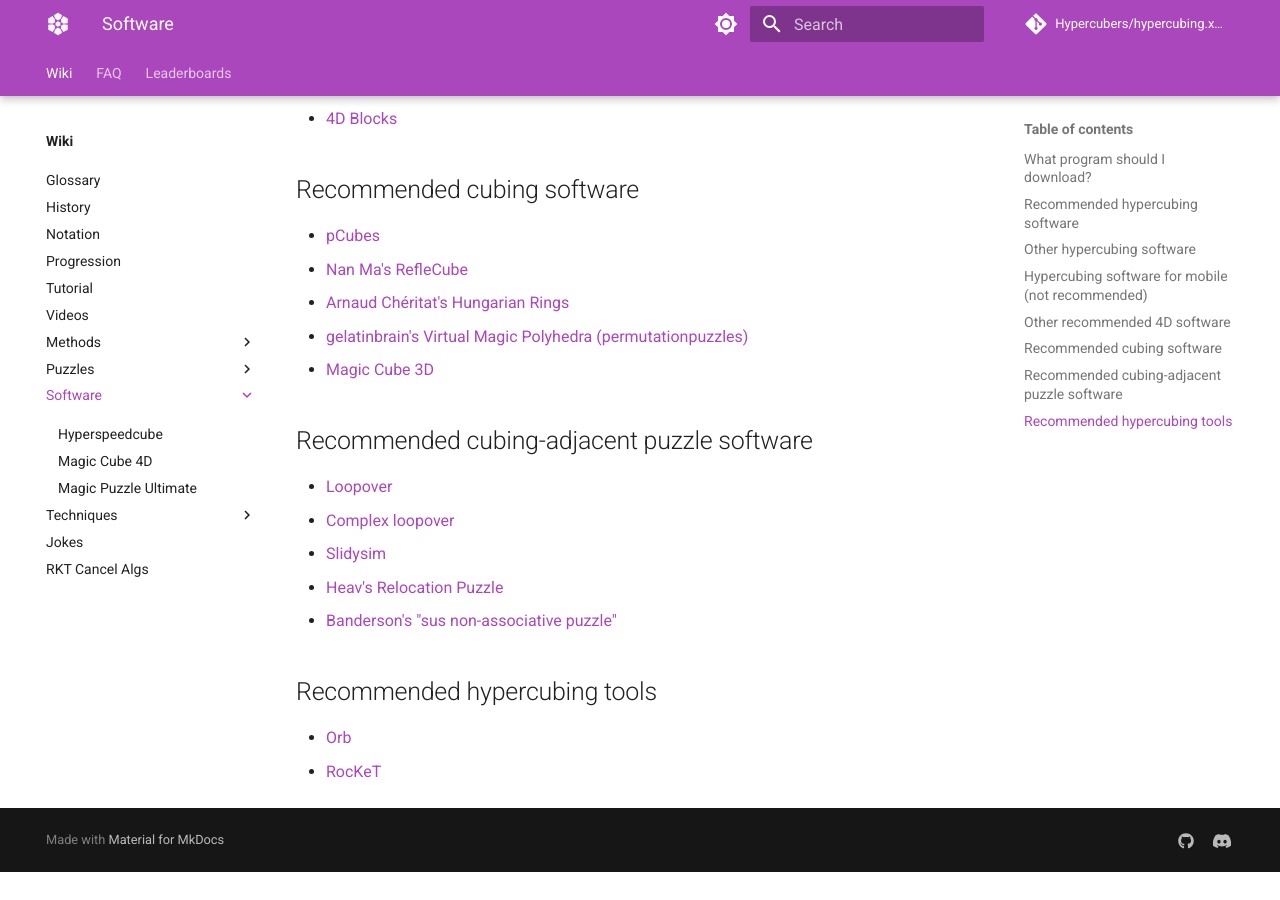
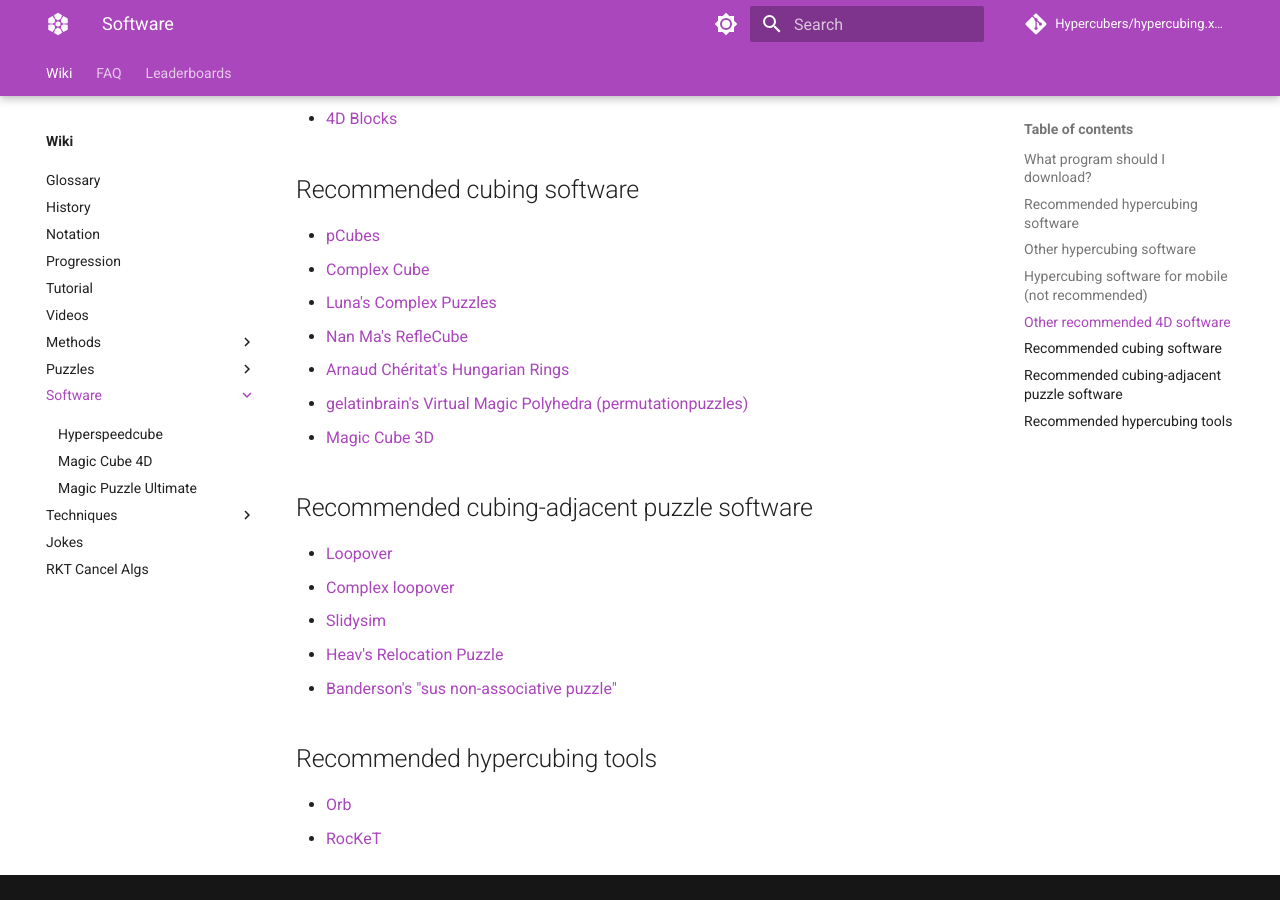
Before and after one commit to Hypercubers/hypercubing.xyz, an MkDocs documentation site: the page built from docs/software/index.md, in a window 1280 px wide and 900 px high, scrolled down 1368 px. Built offline with MkDocs 1.6.1 and Material for MkDocs 9.7.7, drawn with Linux system fonts in a browser that asks for light colours; comment, search, counter and statistics services are not loaded; before the commit the page ends 2240 px from its top, so only the background shows below that.

Commit message:
Add more links to puzzles

```diff
--- a/docs/software/index.md
+++ b/docs/software/index.md
@@ -44,6 +44,8 @@ For Android phones and tablets, you can download MC4D or MC4D (Raynefork) from t
 ## Recommended cubing software
 
 - [pCubes](https://twistypuzzles.com/forum/viewtopic.php?t=27054)
+- [Complex Cube](https://twistypuzzles.com/forum/viewtopic.php?f=1&t=22353)
+- [Luna's Complex Puzzles](https://sonicpineapple.github.io/Complex-Puzzles/Complex.html)
 - [Nan Ma's RefleCube](https://www.nan.ma/reflecube/)
 - [Arnaud Chéritat's Hungarian Rings](https://www.math.univ-toulouse.fr/~cheritat/AppletsDivers/AnneauxHongrois/)
 - [gelatinbrain's Virtual Magic Polyhedra (permutationpuzzles)](https://github.com/Hypercubers/gelatinbrain/)
```
